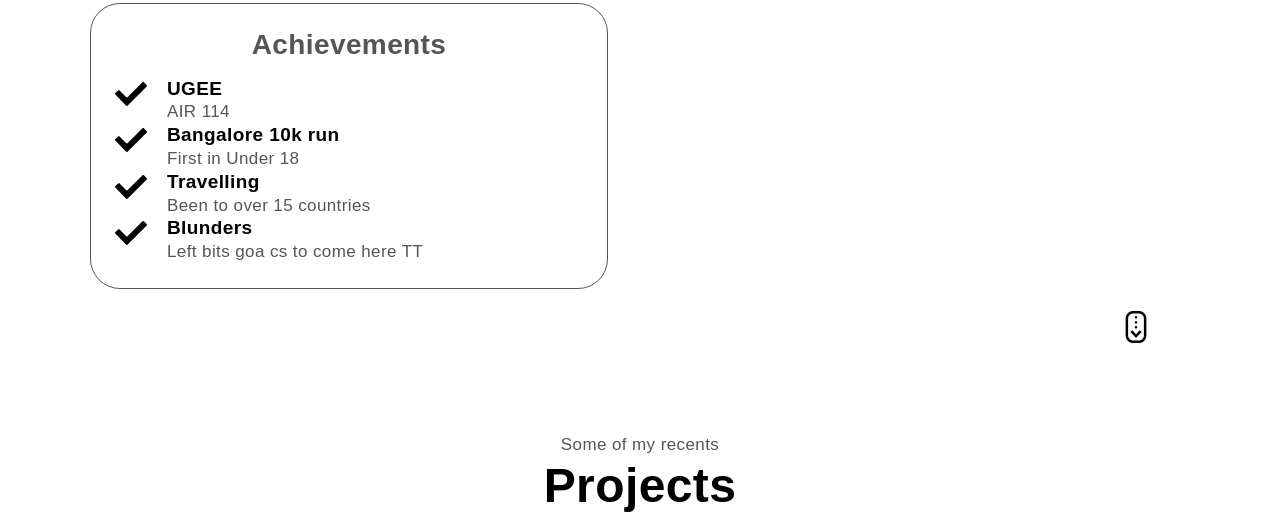
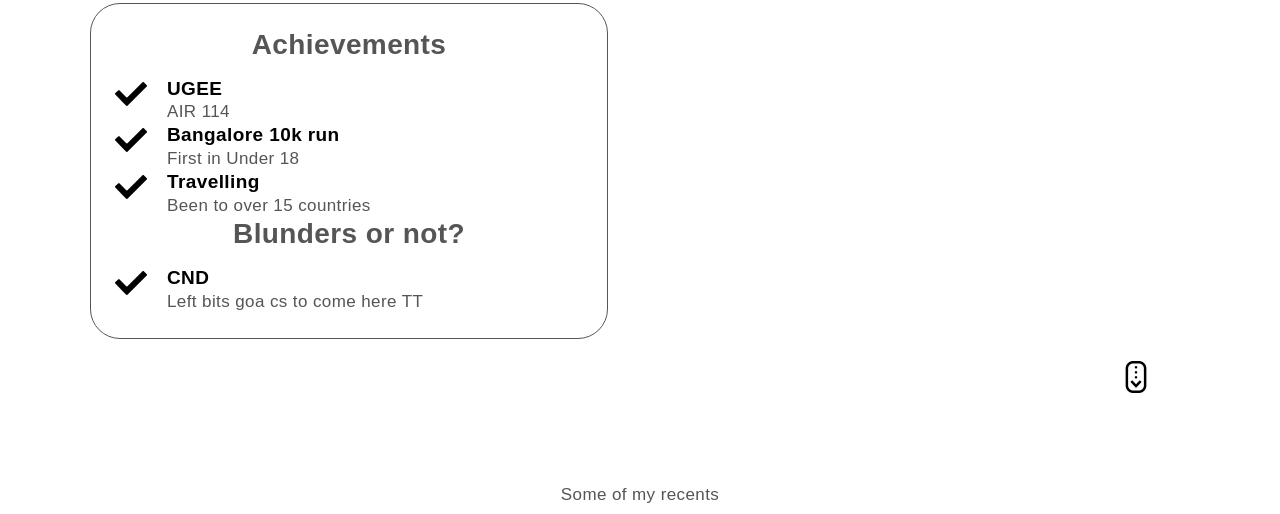
Before and after one commit to NJP6969/NJP6969.github.io, a plain HTML site: page index.html in a window 1280 px wide. Shown: the part 2125-2639 px from the top of the page. Drawn offline with Linux system fonts and the light colour scheme.

Commit message:
Update index.html

```diff
--- a/index.html
+++ b/index.html
@@ -189,10 +189,11 @@ Feel free to connect with me if you share similar interests, have exciting proje
                         <p>Been to over 15 countries</p>
                     </div>
                 </div>
+                <h2>Blunders or not?</h2>
                 <div class="ex-div">
                     <img src="checkmark.webp" class="icon1">
                     <div>
-                        <h4>Blunders</h4>
+                        <h4>CND</h4>
                         <p>Left bits goa cs to come here TT</p>
                     </div>
                 </div>
```
